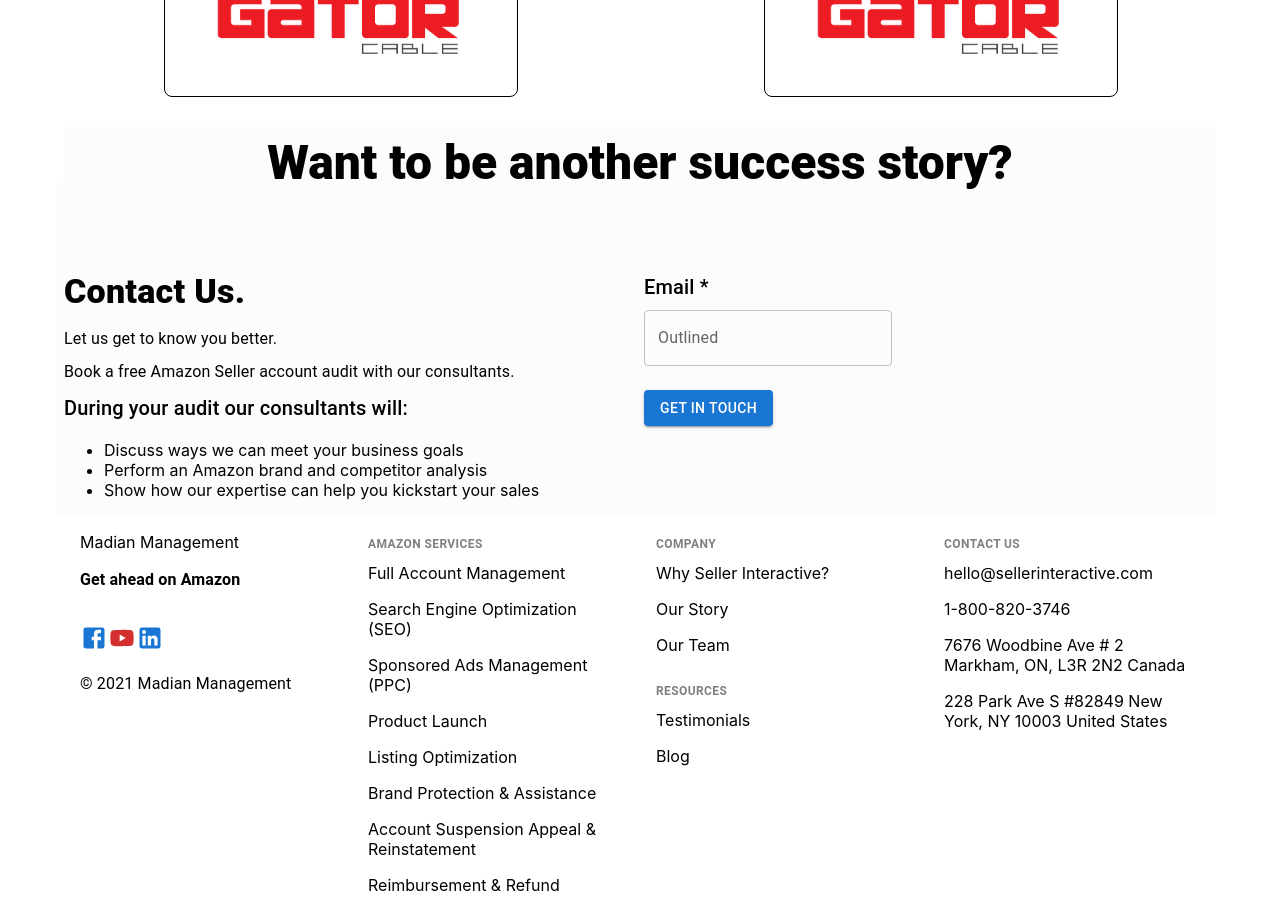
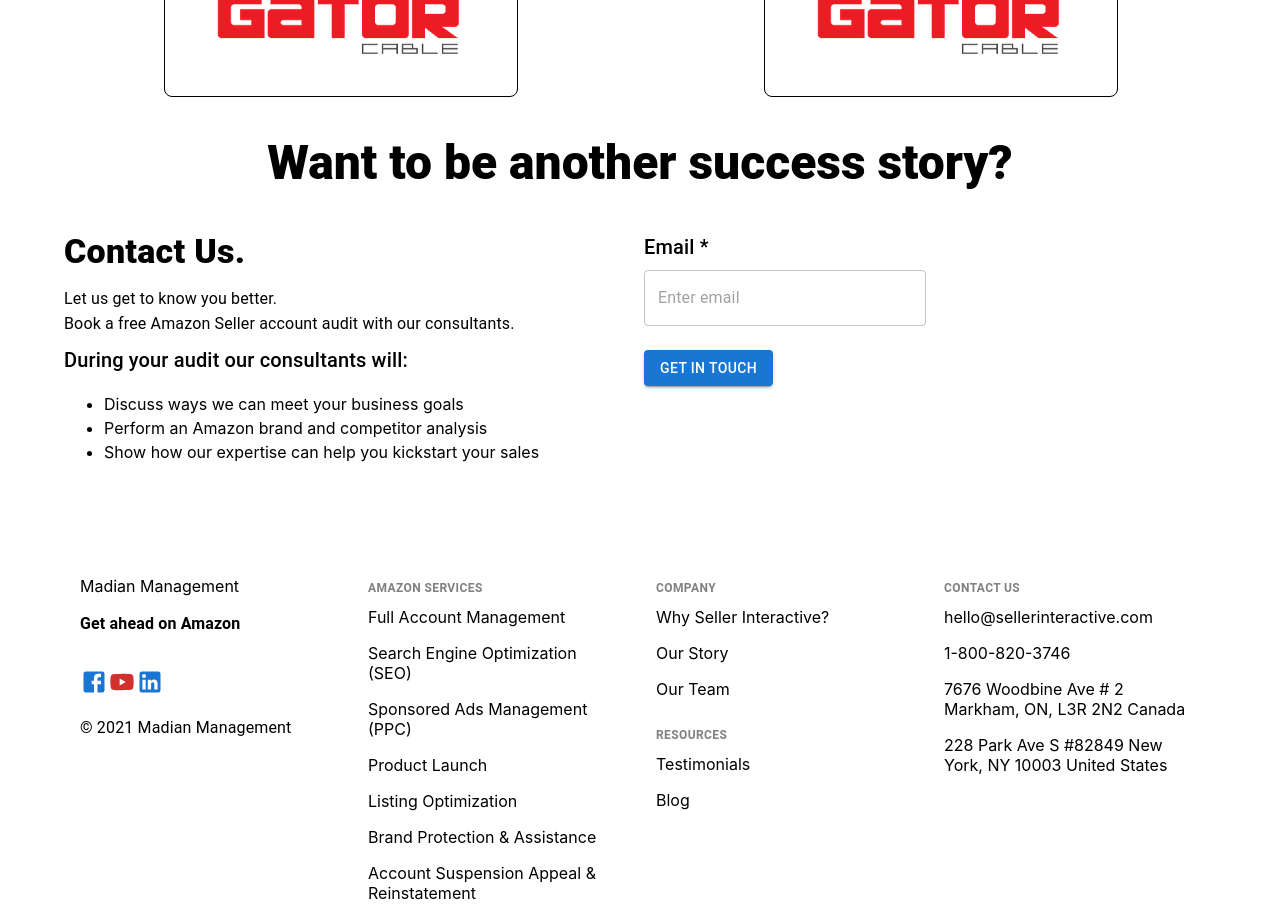
Before and after one commit to react-expert-dev/seller-interactive, a React (Create React App) app: page /case_studies in a window 1280 px wide. Shown: the part 1240-2152 px from the top of the page. Built offline with nearby package versions, Linux system fonts and the light colour scheme.

Commit message:
improve contact us section

```diff
--- a/src/Pages/CaseStudies/index.js
+++ b/src/Pages/CaseStudies/index.js
@@ -1,5 +1,5 @@
 import React from "react";
-import { TextField, Button, Grid, Typography, Box } from "@mui/material";
+import { OutlinedInput, Button, Grid, Typography, Box } from "@mui/material";
 const CaseStudies = () => {
   return (
     <Box sx={{ flexGrow: 1 }}>
@@ -175,7 +175,7 @@
         </Grid>
         <Grid item xs={1}></Grid>
       </Grid>
-      <div style={{ width: "100%", backgroundColor: "#FCFCFC" }}>
+      <div style={{ width: "100%",}}>
         <Grid container spacing={1}>
           <Grid item xs={1}></Grid>
           <Grid item xs={10}>
@@ -189,14 +189,14 @@
           <Grid item xs={1}></Grid>
         </Grid>
 
-        <Grid container spacing={1} sx={{ backgroundColor: "#FCFCFC" }}>
+        <Grid container spacing={1} sx={{marginBottom:10}}>
           <Grid item xs={6}>
             <Typography
               variant="h4"
               gutterBottom
               component="div"
               sx={{
-                marginTop: 10,
+                marginTop: 5,
                 fontWeight: 800,
               }}
             >
@@ -205,13 +205,13 @@
             <Typography variant="subtitle1" gutterBottom component="div">
               Let us get to know you better.
             </Typography>{" "}
-            <Typography variant="subtitle1" gutterBottom component="div">
+            <Typography variant="subtitle1" gutterBottom component="div" sx={{marginTop:-1}}>
               Book a free Amazon Seller account audit with our consultants.
             </Typography>{" "}
             <Typography variant="h6" gutterBottom component="div">
               During your audit our consultants will:
             </Typography>
-            <ul>
+            <ul style={{lineHeight:1.5}}>
               <li>Discuss ways we can meet your business goals</li>
               <li>Perform an Amazon brand and competitor analysis</li>
               <li>Show how our expertise can help you kickstart your sales</li>
@@ -222,17 +222,13 @@
             item
             xs={3}
             sx={{
-              marginTop: 10,
+              marginTop: 5,
             }}
           >
             <Typography variant="h6" gutterBottom component="div">
               Email *
             </Typography>
-            <TextField
-              id="outlined-basic"
-              label="Outlined"
-              variant="outlined"
-            />
+            <OutlinedInput placeholder="Enter email" sx={{width:"100%"}}/>
             <Button
               variant="contained"
               sx={{
```
